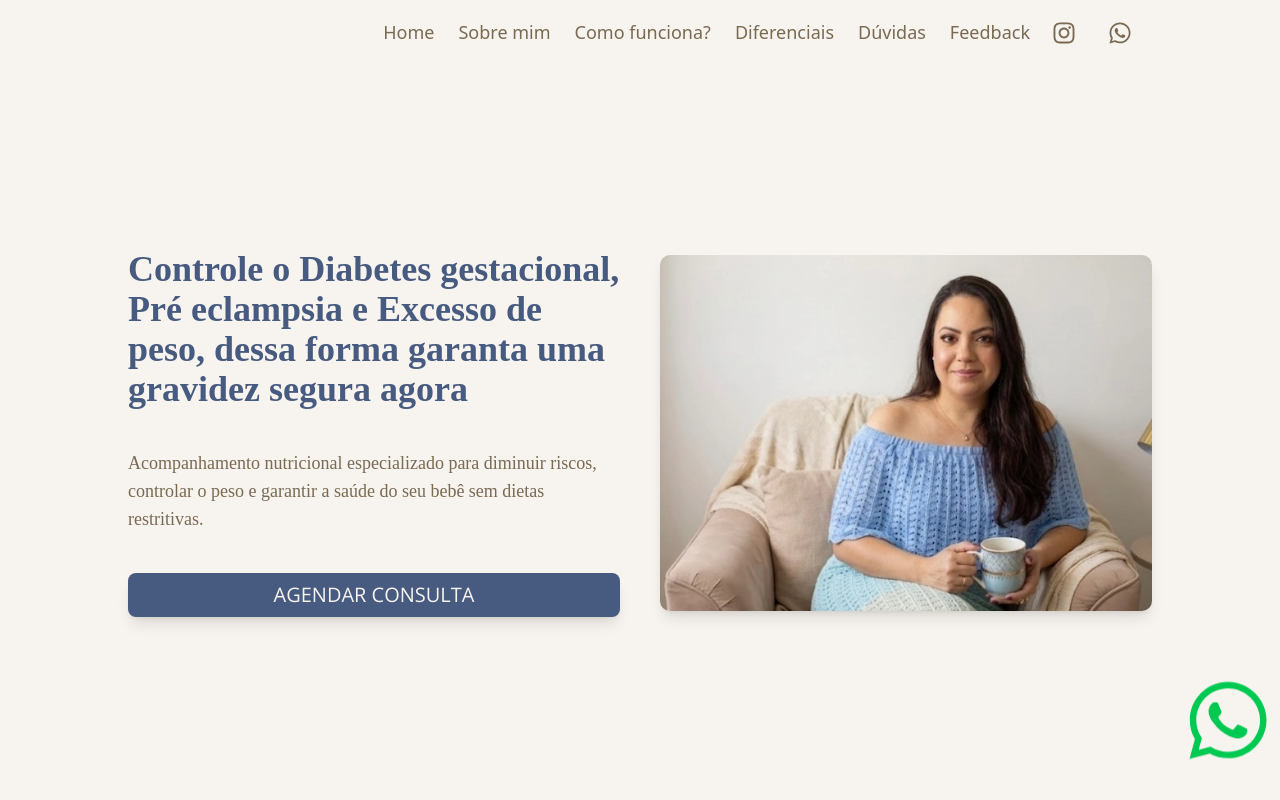
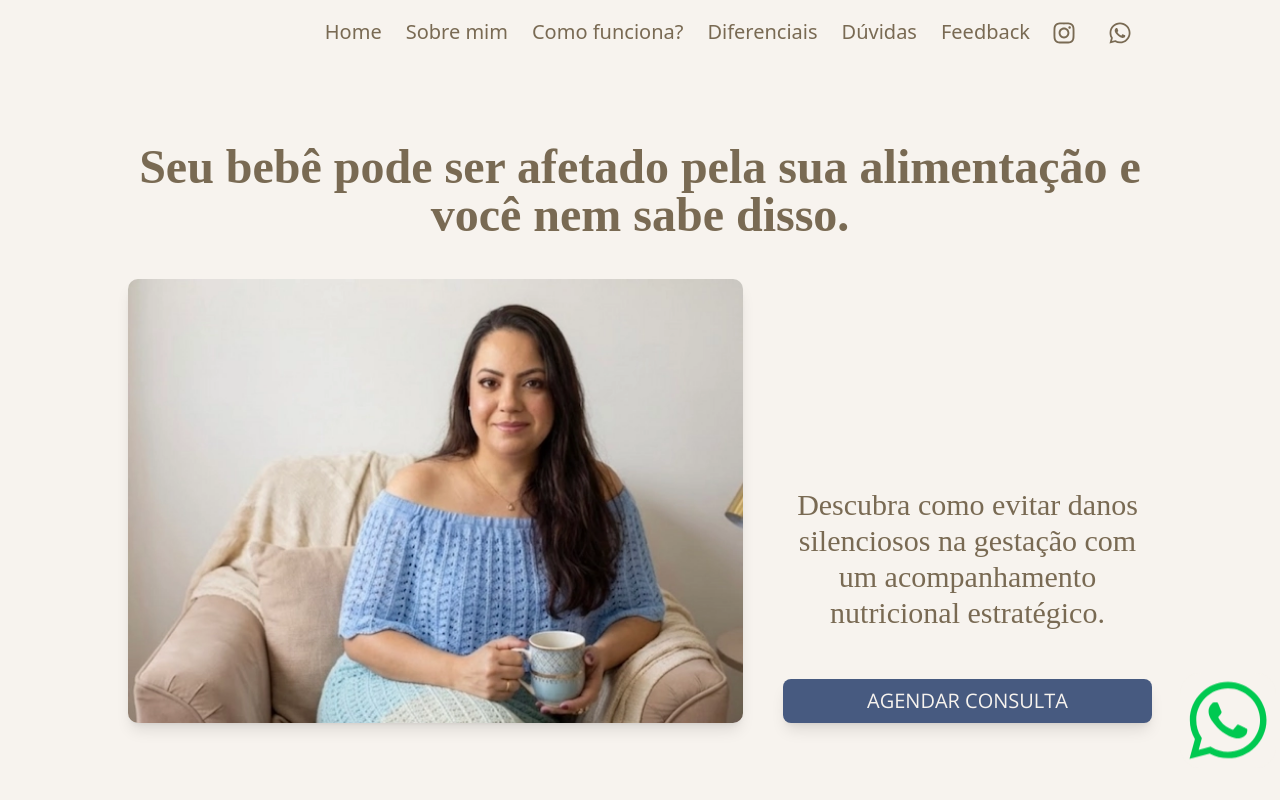
Before and after one commit to HelcioAnicio/Karen-Martins---Nutricionista, a React (Vite) app: page / in a window 1280 px wide. Shown: the top 800 px of the page. Built offline with nearby package versions, Linux system fonts and the light colour scheme; a web font is replaced by a local one.

Commit message:
Chore: Updated design

```diff
--- a/src/App.tsx
+++ b/src/App.tsx
@@ -24,11 +24,7 @@ function App() {
       <Header />
 
       <main className="font-openSans relative flex w-full flex-col gap-10 max-[600px]:text-center">
-        {/* <img
-          src="/backgroundInitial.jpg"
-          className="absolute top-0 left-0 z-10 w-full object-fill"
-          alt="ex"
-        /> */}
+        {/* <div className="absolute top-0 left-0 -z-10 h-screen min-h-screen w-full bg-[url(public/backgroundInitial.jpg)] bg-cover bg-center bg-no-repeat object-fill"></div> */}
         <FirstPage />
         <SecondPage />
         <ThirdPage />
--- a/src/components/ui/firstPage.tsx
+++ b/src/components/ui/firstPage.tsx
@@ -4,32 +4,33 @@ export const FirstPage = () => {
   return (
     <section
       id="home"
-      className="m-auto flex h-max min-h-[calc(100vh-56px)] w-full max-w-5xl items-center justify-center bg-transparent lg:min-h-[calc(100dvh-64px)] lg:items-center"
+      className="m-auto flex h-max min-h-[calc(100vh-56px)] w-full max-w-5xl items-center justify-center bg-transparent bg-cover bg-center bg-no-repeat lg:min-h-[calc(100dvh-64px)] lg:items-center"
     >
       <article className="flex h-max min-h-full w-full p-1 px-4 md:p-10 lg:items-center xl:p-0">
-        <div className="flex h-max min-h-full w-full flex-col justify-evenly gap-5 min-[390px]:gap-7 sm:gap-10 lg:flex-row lg:justify-center lg:gap-10">
-          <div className="2xl:16 flex h-max min-h-full w-full flex-col justify-evenly gap-2 min-[390px]:gap-6 sm:gap-10 lg:justify-center lg:gap-10">
-            <h1 className="font-merriweather text-primary text-xl font-bold min-[390px]:text-xl sm:text-4xl 2xl:text-5xl">
-              Controle o Diabetes gestacional, Pré eclampsia e Excesso de peso,
-              dessa forma garanta uma gravidez segura agora
+        <div className="flex h-max flex-col gap-2 min-[600px]:gap-4 lg:gap-10">
+          <h1 className="font-merriweather text-center text-2xl font-bold min-[400px]:text-3xl sm:text-5xl 2xl:text-6xl">
+            Seu bebê pode ser afetado pela sua alimentação e você nem sabe
+            disso.
           </h1>
-            <div className="font-merriweather flex flex-col gap-1 min-[450px]:gap-6 md:w-1/2 md:gap-8 lg:w-full lg:gap-10">
-              <p className="text-sm lg:text-lg">
-                Acompanhamento nutricional especializado para diminuir riscos,
-                controlar o peso e garantir a saúde do seu bebê sem dietas
-                restritivas.
+          <div className="flex h-max min-h-full w-full flex-col justify-evenly gap-5 min-[390px]:gap-7 sm:gap-10 lg:flex-row-reverse lg:items-end lg:justify-center lg:gap-10">
+            <div className="flex w-full flex-col justify-evenly gap-2 min-[390px]:gap-6 sm:gap-10 lg:w-3/5 lg:flex-row lg:flex-wrap lg:items-end lg:justify-start lg:gap-10">
+              <p className="font-merriweather bg-background m-auto p-2 text-center text-sm md:w-1/2 lg:w-full lg:text-3xl">
+                Descubra como evitar danos silenciosos na gestação com um
+                acompanhamento nutricional estratégico.
               </p>
-            </div>
-            <a className="hidden lg:flex" href="https://wa.link/6mo3a2">
+              <a
+                className="hidden w-full lg:flex"
+                href="https://wa.link/6mo3a2"
+              >
                 <ButtonCTA
                   ariaLabel="Link para conversar com o profissional"
                   text={"AGENDAR CONSULTA"}
                 />
               </a>
             </div>
-          <div className="md: flex w-full flex-col items-center gap-5 max-[640px]:m-auto sm:gap-10 md:items-start lg:flex-row lg:items-center">
+            <div className="flex w-full flex-col items-center gap-5 max-[640px]:m-auto sm:gap-10 lg:flex-row lg:items-center">
               <img
-              className="w-full max-w-60 flex-4 rounded-lg shadow-lg min-[390px]:max-w-xl lg:max-w-2xl"
+                className="w-full max-w-60 flex-4 rounded-lg shadow-lg min-[390px]:max-w-xl lg:max-w-4xl"
                 height={400}
                 width={600}
                 fetchPriority="high"
@@ -49,6 +50,7 @@ export const FirstPage = () => {
               </a>
             </div>
           </div>
+        </div>
       </article>
     </section>
   );
--- a/src/components/ui/header.tsx
+++ b/src/components/ui/header.tsx
@@ -86,7 +86,7 @@ export const Header = () => {
           </Sheet>
         </nav>
         <nav className="hidden justify-end lg:flex">
-          <ul className="text-foreground flex items-center gap-5 pr-5 text-lg">
+          <ul className="text-foreground flex items-center gap-5 pr-5 text-xl">
             <li className="hover:border-b-foreground drop-shadow-red border-b border-b-transparent p-0.5 transition-all duration-500 ease-in-out">
               <a aria-label="Direcionar para a seção Inicial" href="#home">
                 Home
```
Also changed, not shown: public/backgroundInitial.jpg. Lines whose indentation alone changed are shown as unchanged.
